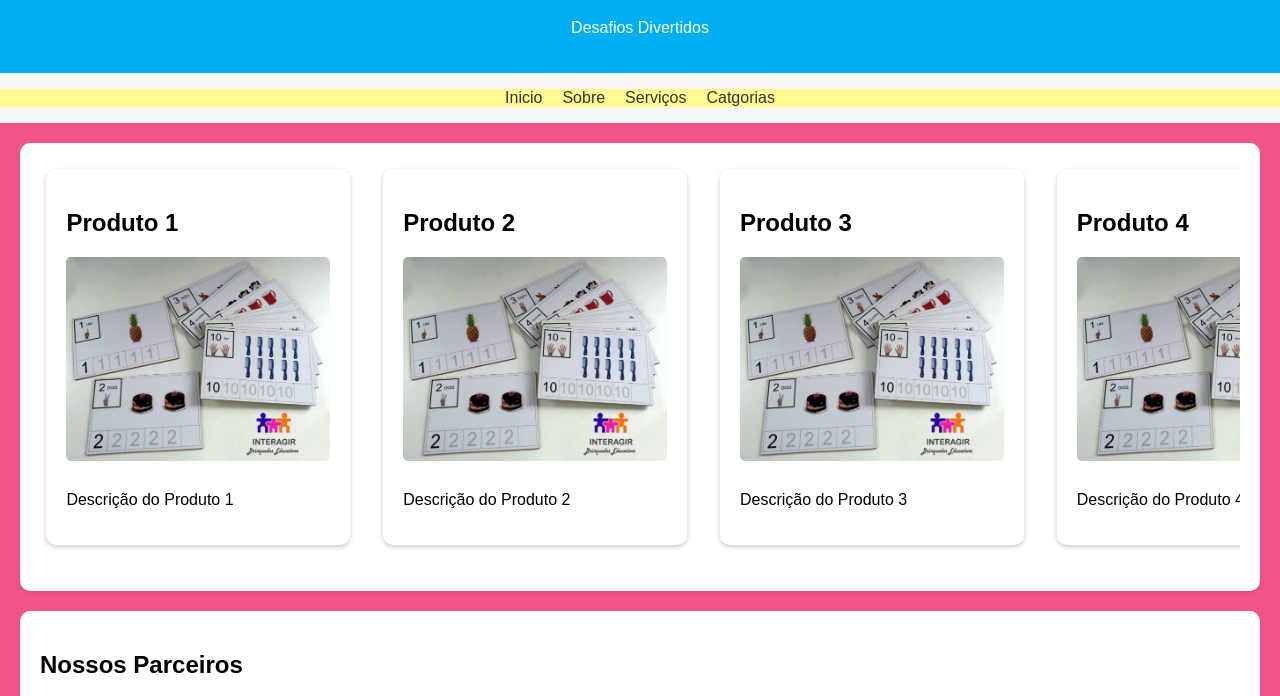
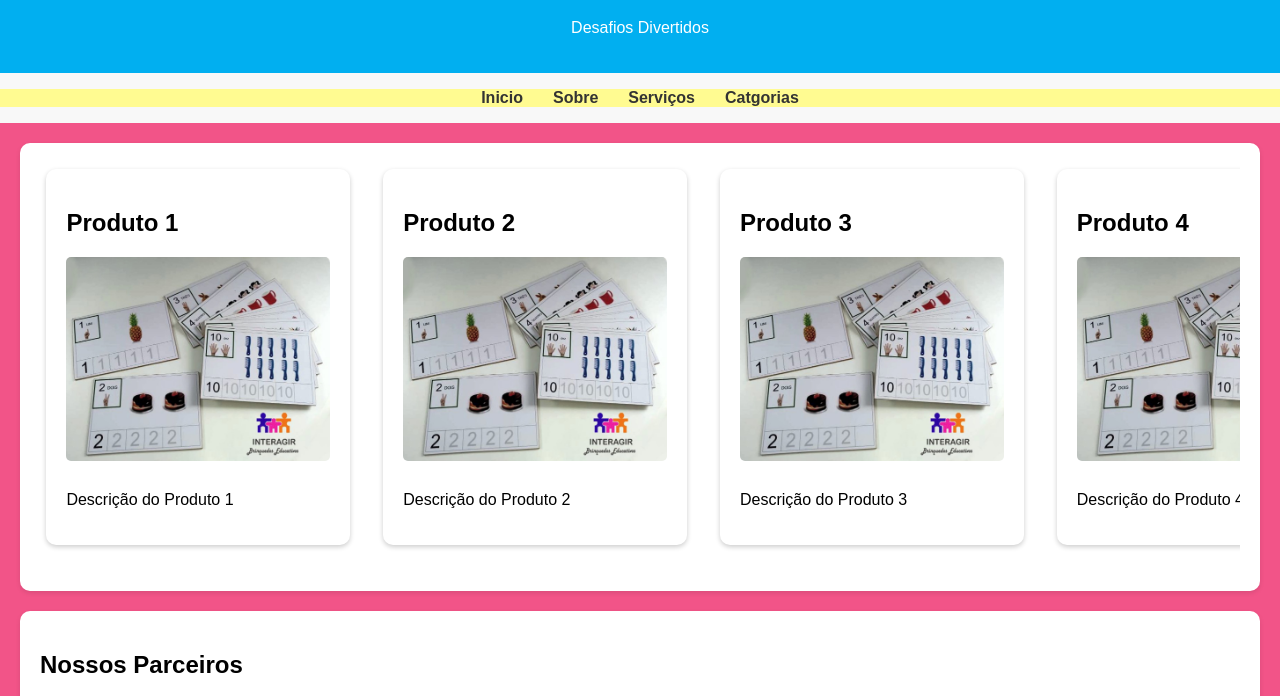
Before and after one commit to helionlf/Brinkamente, a plain HTML site: page Principal/index.html in a window 1280 px wide. Shown: the part 81-777 px from the top of the page. Drawn offline with Linux system fonts and the light colour scheme.

Commit message:
modificação no nav

```diff
--- a/Principal/styles.css
+++ b/Principal/styles.css
@@ -18,16 +18,21 @@ nav ul {
     padding: 0;
     display: flex;
     justify-content: center;
-    color: #ffffff;
 }
 
 nav li {
-    margin: 0 10px;
+    margin: 0 15px;
 }
 
 nav a {
     text-decoration: none;
     color: #333333;
+    font-weight: bold;
+    transition: color 0.3s ease;
+}
+
+nav a:hover {
+    color: #01aff0;
 }
 
 main {
```
